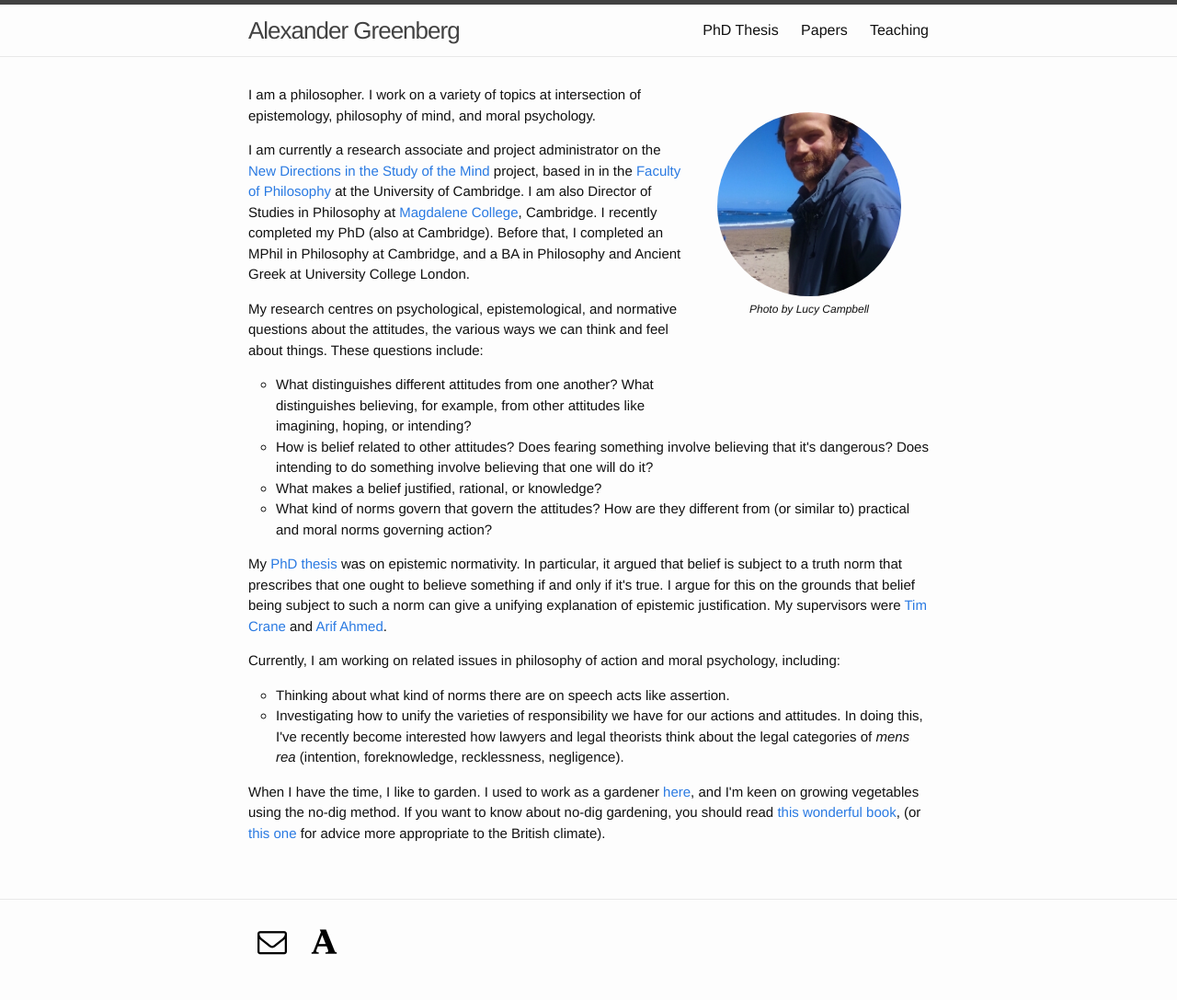
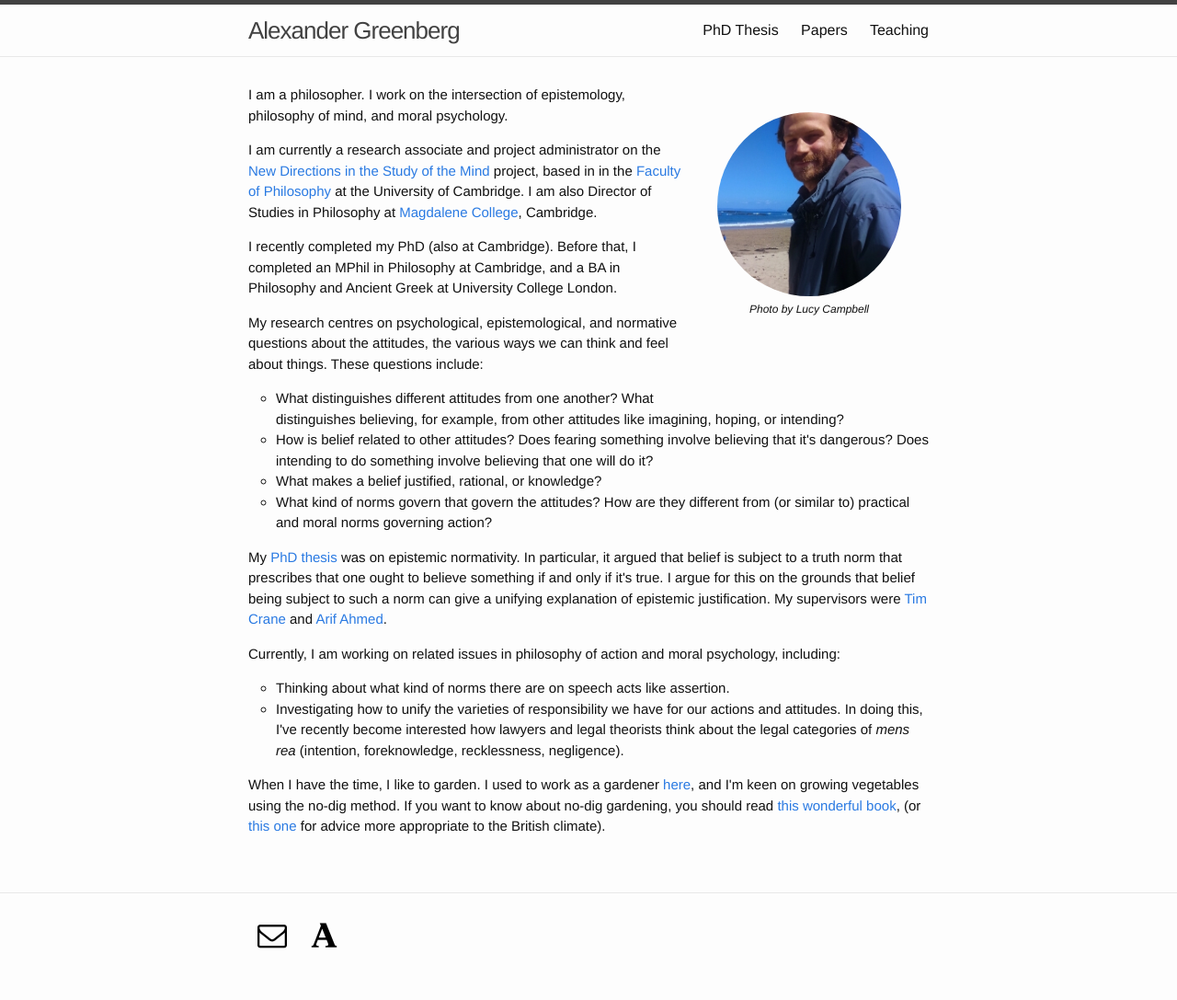
Before and after one commit to alexandergreenberg/alexandergreenberg.github.io, a Jekyll site: the page built from index.html, in a window 1280 px wide. Shown: the whole page at 92% size. Built offline with Jekyll 4.4.1, drawn with Linux system fonts in a browser that asks for light colours; some web fonts are replaced.

Commit message:
Update index.html

```diff
--- a/index.html
+++ b/index.html
@@ -8,8 +8,9 @@
     <img id="profile-picture" src="https://raw.githubusercontent.com/alexandergreenberg/alexandergreenberg.github.io/master/north-berwick-beach-flipped.jpg">
     <p class="photo-credit"><em>Photo by Lucy Campbell</em></p>
   </div>
-    <p class="paragraph">I am a philosopher. I work on a variety of topics at intersection of epistemology, philosophy of mind, and moral psychology.</p>
-    <p class="paragraph">I am currently a research associate and project administrator on the <a href="http://www.newdirectionsproject.com" target="_blank">New Directions in the Study of the Mind</a> project, based in in the <a href="http://www.phil.cam.ac.uk" target="_blank">Faculty of Philosophy</a> at the University of Cambridge. I am also Director of Studies in Philosophy at <a href="http://www.magd.cam.ac.uk">Magdalene College</a>, Cambridge. I recently completed my PhD (also at Cambridge). Before that, I completed an MPhil in Philosophy at Cambridge, and a BA in Philosophy and Ancient Greek at University College London.</p>
+    <p class="paragraph">I am a philosopher. I work on the intersection of epistemology, philosophy of mind, and moral psychology.</p>
+    <p class="paragraph">I am currently a research associate and project administrator on the <a href="http://www.newdirectionsproject.com" target="_blank">New Directions in the Study of the Mind</a> project, based in in the <a href="http://www.phil.cam.ac.uk" target="_blank">Faculty of Philosophy</a> at the University of Cambridge. I am also Director of Studies in Philosophy at <a href="http://www.magd.cam.ac.uk">Magdalene College</a>, Cambridge.</p>
+    <p class="paragraph">I recently completed my PhD (also at Cambridge). Before that, I completed an MPhil in Philosophy at Cambridge, and a BA in Philosophy and Ancient Greek at University College London.</p>
     <p class="paragraph">My research centres on psychological, epistemological, and normative questions about the attitudes, the various ways we can think and feel about things. These questions include:</p>
       <ul class="questions-list">
         <li>What distinguishes different attitudes from one another? What distinguishes believing, for example, from other attitudes like imagining, hoping, or intending?</li>
```
